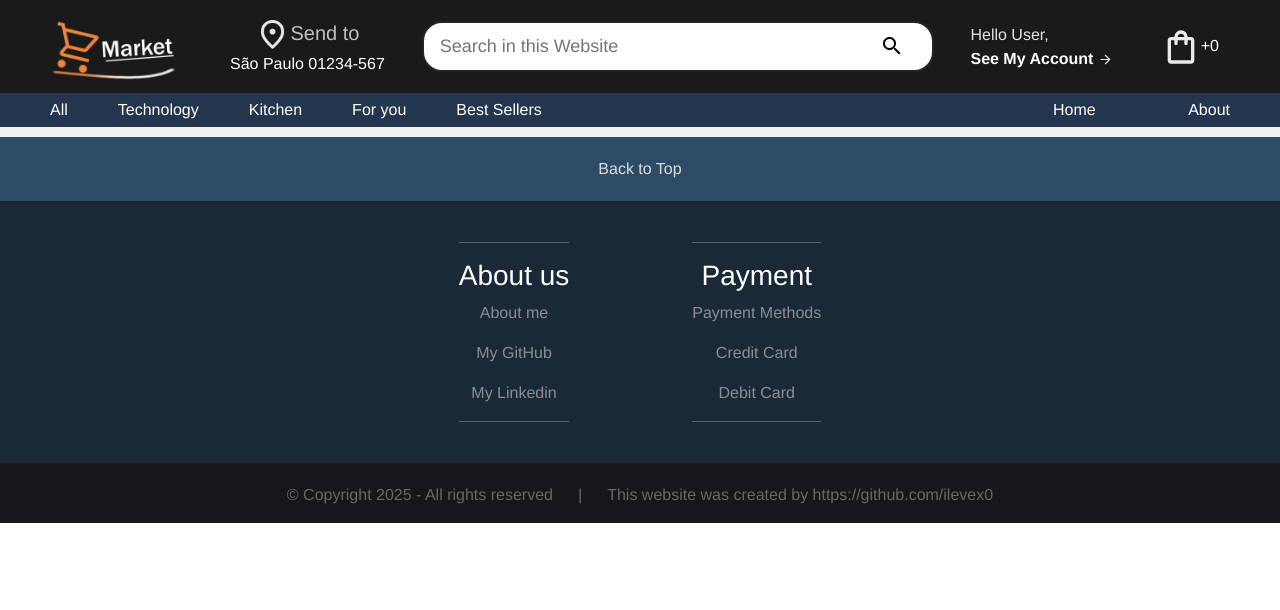
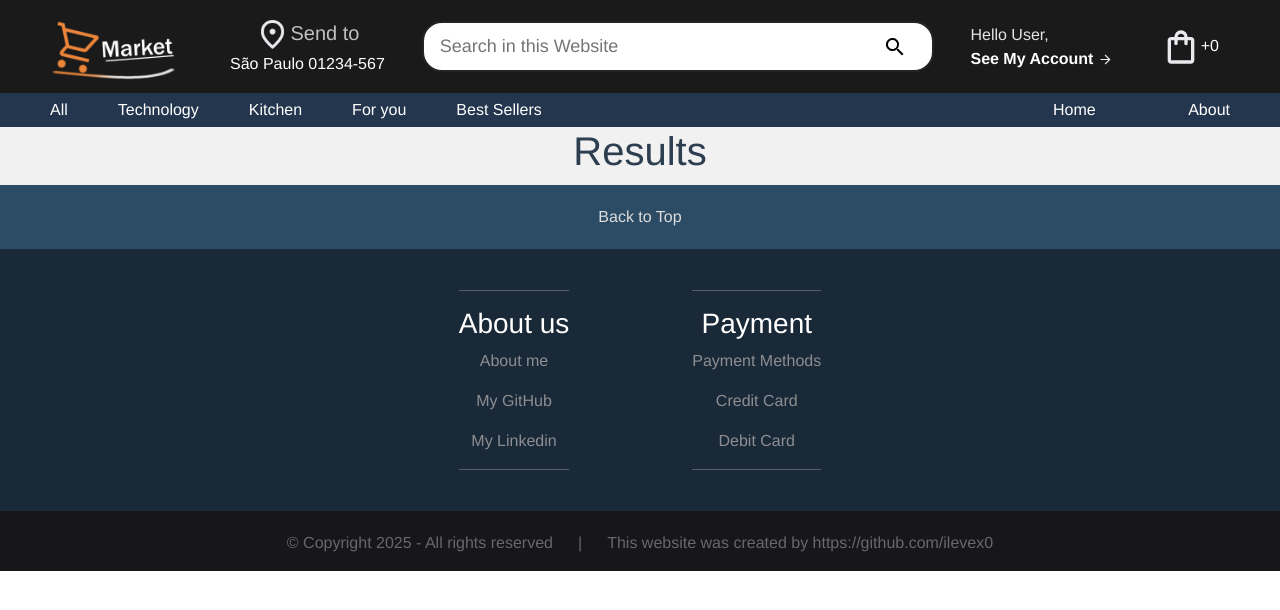
Before and after one commit to ilevex0/mercadinho-vue, a Vue app: page /searchpage/1 in a window 1280 px wide. Shown: the top 610 px of the page. Built offline with nearby package versions, Linux system fonts and the light colour scheme; what v-mask, vue-sweetalert2 would draw is missing.

Commit message:
Make search-bar css

```diff
--- a/src/App.vue
+++ b/src/App.vue
@@ -11,14 +11,42 @@
                 class="nav-logo-image"
             /></router-link>
             <b-button class="nav-location_on">
-              <p class="nav-location-title"><img :src="require('@/assets/location_on.png')" alt="location_on" class="nav-location_on-image">Send to</p>
+              <p class="nav-location-title">
+                <img
+                  :src="require('@/assets/location_on.png')"
+                  alt="location_on"
+                  class="nav-location_on-image"
+                />Send to
+              </p>
               <p>São Paulo 01234-567</p>
             </b-button>
           </div>
-          <input class="nav-search" type="search" placeholder="Search in this Website">
+          <div class="input-container">
+            <form @submit.prevent="searchFunction">
+              <input
+                class="nav-search"
+                type="search"
+                placeholder="Search in this Website"
+                v-model="searchQuery"
+              />
+              <button class="nav-search-btn" type="submit">
+                <img
+                  src="@/assets/magnifyingglass.png"
+                  alt="Magnifying Glass icon"
+                />
+              </button>
+            </form>
+          </div>
           <div class="user-account">
             <p>Hello User,</p>
-            <p class="user-account-button">See My Account <img src="@/assets/arrow_forward.png" alt="arrow forward icon" style="max-width: 15px;"></p>
+            <p class="user-account-button">
+              See My Account
+              <img
+                src="@/assets/arrow_forward.png"
+                alt="arrow forward icon"
+                style="max-width: 15px"
+              />
+            </p>
           </div>
           <div>
             <router-link
@@ -89,11 +117,15 @@ export default {
   },
   data() {
     return {
+      searchQuery: "",
       APIRequest:
         "https://gist.githubusercontent.com/ilevex0/f460b3445549733edabcc90027803ff6/raw/7169d7201ef6d1509abc8c6fd318ba60c002c19b/products.json",
     };
   },
   methods: {
+    searchFunction() {
+      alert("Buscando por: " + this.searchQuery);
+    },
     scrollToTechnology(event) {
       event.preventDefault();
 
@@ -186,11 +218,9 @@ export default {
 
             if (index !== -1) {
               this.$store.state.cart.splice(index, 1);
-
             }
             if (product.quantity >= 1) {
               this.$store.state.cart.push(product);
-
             }
             this.$swal.fire({
               title: "Added in Cart!",
@@ -199,7 +229,10 @@ export default {
               confirmButtonText: "OK",
               confirmButtonColor: "#0d6efd",
             });
-            localStorage.setItem('cart', JSON.stringify(this.$store.state.cart));
+            localStorage.setItem(
+              "cart",
+              JSON.stringify(this.$store.state.cart)
+            );
             this.$router.push("/my-cart");
           }
         });
@@ -233,7 +266,10 @@ export default {
 
             if (index > -1) {
               this.$store.state.cart.splice(index, 1);
-              localStorage.setItem('cart', JSON.stringify(this.$store.state.cart));
+              localStorage.setItem(
+                "cart",
+                JSON.stringify(this.$store.state.cart)
+              );
             }
 
             swalWithBootstrapButtons.fire({
@@ -283,7 +319,8 @@ export default {
   color: white;
   font-weight: 600;
 }
-.user-account, p {
+.user-account,
+p {
   margin: 0px;
 }
 .div-nav {
@@ -395,30 +432,50 @@ a {
   transition: all 0.2s ease-in;
   border: solid 1px rgb(199, 225, 255);
 }
+.input-container {
+  position: relative;
+}
 .nav-search {
   border: 2px solid #242424;
   border-radius: 20px;
-    padding: .7em 1em;
+  padding: 0.7em 1em;
   width: 40vw;
   text-overflow: ellipsis;
 }
 .nav-search:focus {
   border: 2px solid #ff7b00;
   border-radius: 20px;
-    padding: .7em 1em;
+  padding: 0.7em 1em;
 }
-
 .nav-search::placeholder {
   font-size: 18px;
-    background: url("@/assets/magnifyingglass.png") no-repeat right center;
+}
+.nav-search-btn {
+  position: absolute;
+  cursor: pointer;
+  top: 0%;
+  bottom: 0%;
+  right: 0%;
+  left: 85%;
 }
 @media (max-width: 1200px) {
   .nav-search {
     width: 20vw;
   }
+  .nav-search-btn {
+    position: absolute;
+    cursor: pointer;
+    top: 0%;
+    bottom: 0%;
+    right: 0%;
+    left: 70%;
+  }
 }
 @media (max-width: 900px) {
   .nav-search {
+    display: none;
+  }
+  .nav-search-btn {
     display: none;
   }
 }
@@ -471,5 +528,4 @@ a {
     max-width: 0px; /* leave animation */
   }
 }
-
 </style>
--- /dev/null
+++ b/src/pages/SearchPage.vue
@@ -0,0 +1,18 @@
+<template>
+  <div class="SearchPage">
+    <h1>Results</h1>
+  </div>
+</template>
+
+<script>
+export default {
+  name: "SearchPage",
+  data() {
+    return {
+
+    };
+  },
+};
+</script>
+
+<style></style>
--- a/src/router.js
+++ b/src/router.js
@@ -8,6 +8,7 @@ import HomePage from "./pages/HomePage.vue";
 import PurchasePage from "./pages/PurchasePage.vue";
 import ProductDetailsPage from "./pages/ProductDetailsPage.vue"
 import PurchasingPage from "./pages/PurchasingPage.vue";
+import SearchPage from "./pages/SearchPage.vue";
 
 // Informar ao Vue que vamos usar o Vue Router
 Vue.use(Router);
@@ -43,6 +44,11 @@ const routes = [
     path: "/purchasingpage",
     name: "purchasingpage",
     component: PurchasingPage,
+  },
+  {
+    path: "/searchpage/:search",
+    name: "searchpage",
+    component: SearchPage,
   }
 ];
 
```
Lines whose indentation alone changed are shown as unchanged.
